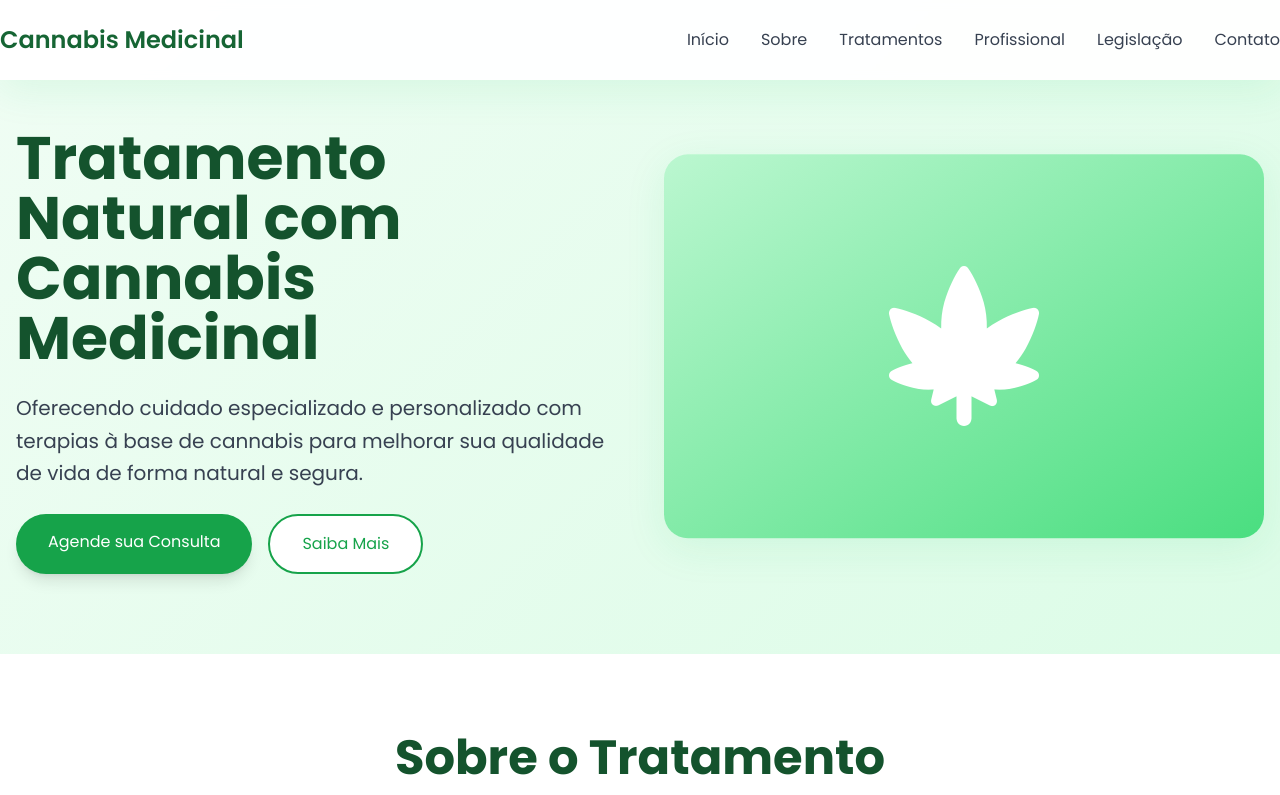
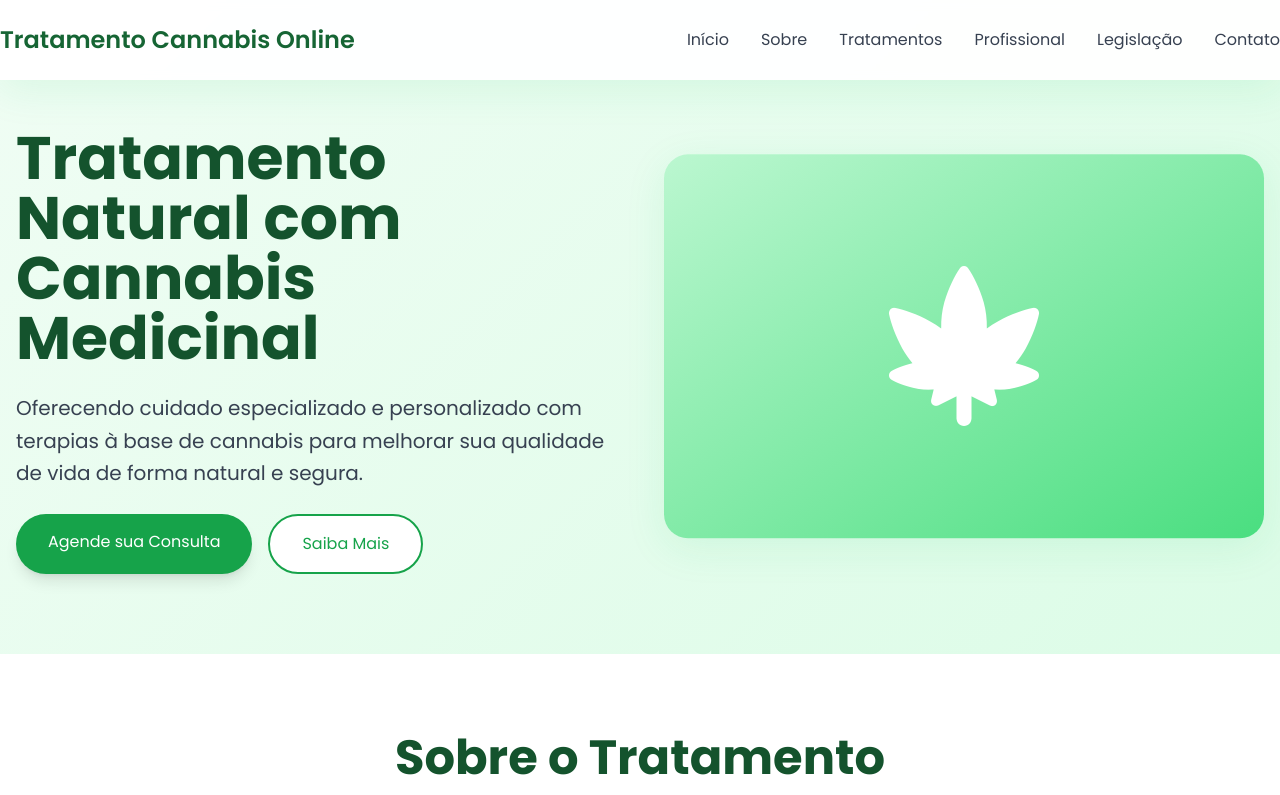
Before and after one commit to gaiekdacosta/lp-medicinal, a plain HTML site: page index.html in a window 1280 px wide. Shown: the top 795 px of the page. Drawn offline with nearby package versions, Linux system fonts and the light colour scheme.

Commit message:
Update title and navigation text in index.html

```diff
--- a/index.html
+++ b/index.html
@@ -4,7 +4,7 @@
 <head>
     <meta charset="UTF-8">
     <meta name="viewport" content="width=device-width, initial-scale=1.0">
-    <title>Dr. Cannabis Medicinal - Tratamento Natural</title>
+    <title>Tratamento Cannabis Online</title>
     <script src="https://cdn.tailwindcss.com"></script>
     <link rel="stylesheet" href="https://cdnjs.cloudflare.com/ajax/libs/font-awesome/6.4.0/css/all.min.css">
     <style>
@@ -45,7 +45,7 @@
     <nav class="bg-white/95 backdrop-blur-sm fixed w-full top-0 z-50 leaf-shadow">
         <div class="max-w-7xl mx-auto ">
             <div class="flex justify-between items-center h-20">
-                <span class="text-2xl font-semibold text-green-800">Cannabis Medicinal</span>
+                <span class="text-2xl font-semibold text-green-800">Tratamento Cannabis Online</span>
                 <div class="hidden md:flex space-x-8">
                     <a href="#home" class="text-gray-700 hover:text-green-600 transition-colors">Início</a>
                     <a href="#sobre" class="text-gray-700 hover:text-green-600 transition-colors">Sobre</a>
```
